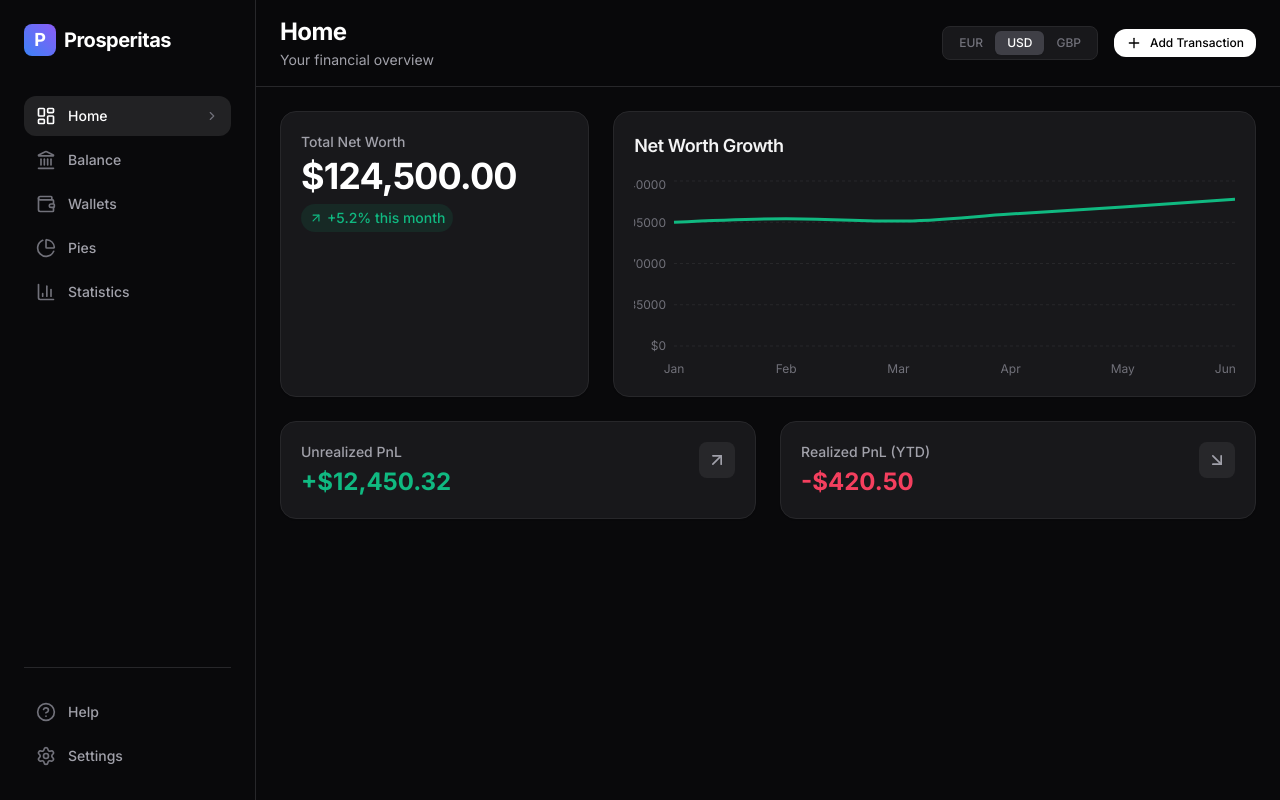
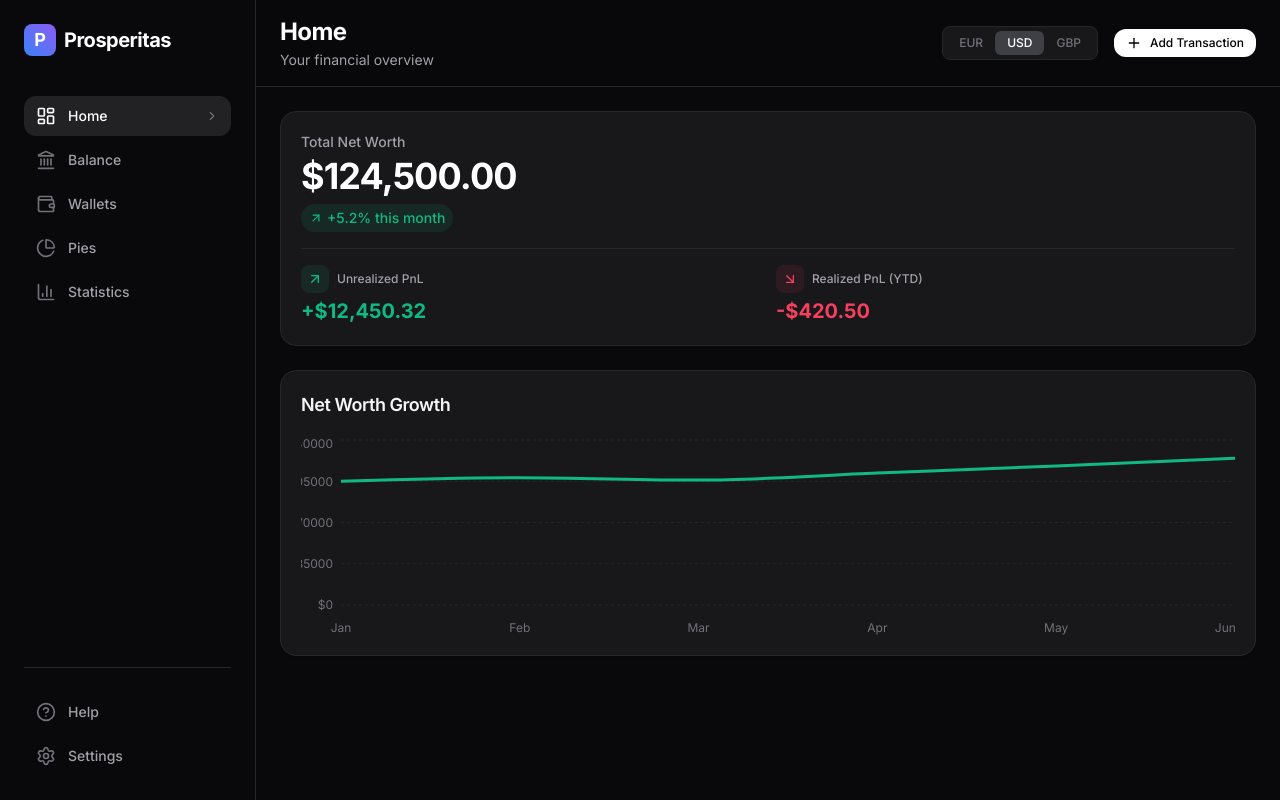
Before and after one commit to migueldinisdev/Prosperitas, a React (Vite) app: page /#/ in a window 1280 px wide. Built offline with nearby package versions, Linux system fonts and the light colour scheme.

Commit message:
Implement all Home page improvements: currency selector with transitions, remove transfer option, converge PnL cards, move chart below
Co-authored-by: MigDinny <6632800+MigDinny@users.noreply.github.com>

```diff
--- a/components/AddBalanceTransactionModal.tsx
+++ b/components/AddBalanceTransactionModal.tsx
@@ -14,7 +14,7 @@ export const AddBalanceTransactionModal: React.FC<Props> = ({ isOpen, onClose })
     <Modal isOpen={isOpen} onClose={onClose} title="Add Transaction">
       <div className="space-y-4">
         <div className="flex bg-zinc-900 p-1 rounded-lg">
-          {['expense', 'income', 'transfer'].map((t) => (
+          {['expense', 'income'].map((t) => (
             <button
               key={t}
               onClick={() => setType(t)}
@@ -46,17 +46,6 @@ export const AddBalanceTransactionModal: React.FC<Props> = ({ isOpen, onClose })
           </select>
         </div>
 
-        {type === 'transfer' && (
-          <div>
-             <label className="block text-xs font-medium text-zinc-400 mb-1">Destination Wallet</label>
-             <select className="w-full bg-zinc-900 border border-app-border rounded-lg px-3 py-2 text-white focus:outline-none focus:ring-1 focus:ring-white">
-                <option>Coinbase</option>
-                <option>Binance</option>
-                <option>Trading212</option>
-             </select>
-          </div>
-        )}
-
         <div className="pt-2">
            <Button className="w-full">Save Transaction</Button>
         </div>
--- a/components/DisplayCurrencySelector.tsx
+++ b/components/DisplayCurrencySelector.tsx
@@ -1,14 +1,17 @@
-import React from 'react';
+import React, { useState } from 'react';
 import { Currency } from '../types';
 
 export const DisplayCurrencySelector: React.FC = () => {
+  const [selectedCurrency, setSelectedCurrency] = useState<Currency>(Currency.USD);
+
   return (
     <div className="flex items-center bg-app-card border border-app-border rounded-lg p-1">
       {[Currency.EUR, Currency.USD, Currency.GBP].map((curr) => (
         <button
           key={curr}
-          className={`px-3 py-1 text-xs font-medium rounded-md transition-all ${
-            curr === Currency.USD
+          onClick={() => setSelectedCurrency(curr)}
+          className={`px-3 py-1 text-xs font-medium rounded-md transition-all duration-200 ${
+            curr === selectedCurrency
               ? 'bg-zinc-700 text-white shadow-sm'
               : 'text-zinc-500 hover:text-zinc-300'
           }`}
--- a/pages/home/HomeSummarySection.tsx
+++ b/pages/home/HomeSummarySection.tsx
@@ -15,45 +15,42 @@ const mockChartData = [
 export const HomeSummarySection: React.FC = () => {
   return (
     <div className="space-y-6">
-      <div className="grid grid-cols-1 md:grid-cols-3 gap-6">
+      <div className="grid grid-cols-1 gap-6">
         <Card className="md:col-span-1">
           <p className="text-zinc-400 text-sm font-medium mb-1">Total Net Worth</p>
           <h2 className="text-4xl font-bold text-white tracking-tight mb-2">$124,500.00</h2>
-          <div className="flex items-center gap-1 text-app-success text-sm font-medium bg-emerald-500/10 w-fit px-2 py-1 rounded-full">
+          <div className="flex items-center gap-1 text-app-success text-sm font-medium bg-emerald-500/10 w-fit px-2 py-1 rounded-full mb-4">
             <ArrowUpRight size={14} />
             <span>+5.2% this month</span>
           </div>
-        </Card>
 
-        <Card className="md:col-span-2" title="Net Worth Growth">
-          <LineChart data={mockChartData} dataKey="value" height={200} color="#10b981" />
-        </Card>
+          <div className="grid grid-cols-2 gap-4 pt-4 border-t border-app-border">
+            <div>
+              <div className="flex items-center gap-2 mb-1">
+                <div className="p-1.5 bg-emerald-500/10 rounded-lg text-app-success">
+                  <ArrowUpRight size={16} />
+                </div>
+                <p className="text-zinc-400 text-xs font-medium">Unrealized PnL</p>
+              </div>
+              <p className="text-xl font-bold text-app-success">+$12,450.32</p>
             </div>
 
-      <div className="grid grid-cols-1 md:grid-cols-2 gap-6">
-        <Card>
-           <div className="flex justify-between items-start">
             <div>
-               <p className="text-zinc-400 text-sm font-medium">Unrealized PnL</p>
-               <p className="text-2xl font-bold text-app-success mt-1">+$12,450.32</p>
+              <div className="flex items-center gap-2 mb-1">
+                <div className="p-1.5 bg-rose-500/10 rounded-lg text-app-danger">
+                  <ArrowDownRight size={16} />
                 </div>
-             <div className="p-2 bg-zinc-800 rounded-lg text-zinc-400">
-               <ArrowUpRight size={20} />
+                <p className="text-zinc-400 text-xs font-medium">Realized PnL (YTD)</p>
               </div>
-           </div>
-        </Card>
-        <Card>
-           <div className="flex justify-between items-start">
-             <div>
-               <p className="text-zinc-400 text-sm font-medium">Realized PnL (YTD)</p>
-               <p className="text-2xl font-bold text-app-danger mt-1">-$420.50</p>
-             </div>
-             <div className="p-2 bg-zinc-800 rounded-lg text-zinc-400">
-               <ArrowDownRight size={20} />
+              <p className="text-xl font-bold text-app-danger">-$420.50</p>
             </div>
           </div>
         </Card>
       </div>
+
+      <Card title="Net Worth Growth">
+        <LineChart data={mockChartData} dataKey="value" height={200} color="#10b981" />
+      </Card>
     </div>
   );
 };
```
Lines whose indentation alone changed are shown as unchanged.
